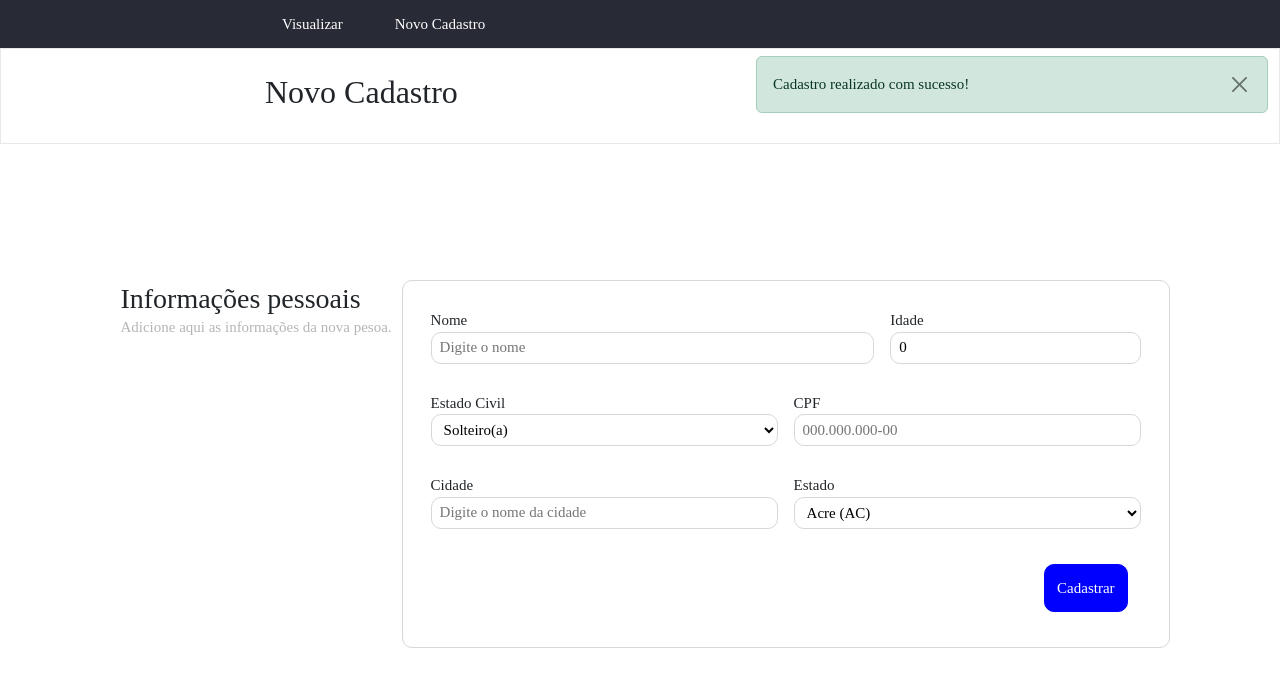
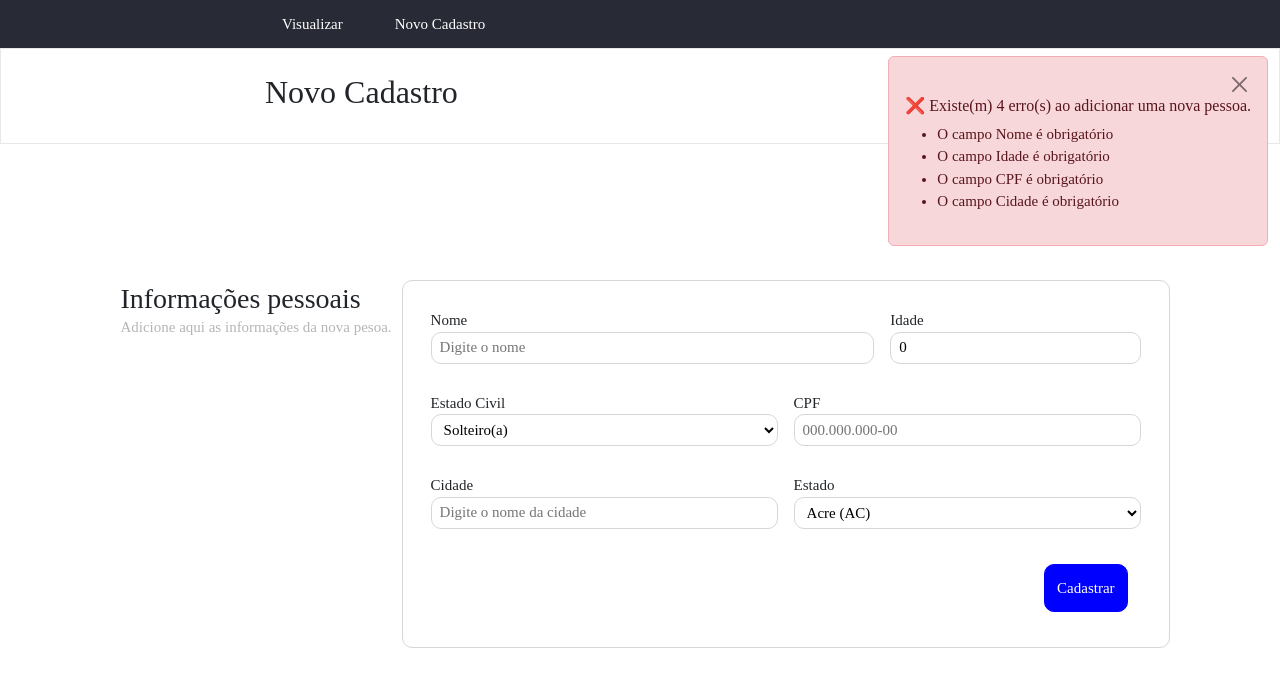
Before and after one commit to jnunes-ds/softwrap-test, a Next.js app: page /NewRegister in a window 1280 px wide. Both pictures are taken after a click on the button "Cadastrar". Shown: the top 686 px of the page. Built offline with nearby package versions, Linux system fonts and the light colour scheme; no server answers.

Commit message:
Alerts estilizados, desmiss automático após 5s

```diff
--- a/src/pages/NewRegister.tsx
+++ b/src/pages/NewRegister.tsx
@@ -1,4 +1,4 @@
-import { Fragment, useState } from "react";
+import { Fragment, useState, useEffect } from "react";
 import styled from "styled-components";
 import Button from '../components/Button';
 import { IRegisters } from '../types/IRegister';
@@ -21,8 +21,6 @@ export default function (){
     const [showDangerAlert, setShowDangerAlert] = useState(false);
     const [showSuccessAlert, setShowSuccessAlert] = useState(false);
 
-    const ref = firestore.collection("tabela");
-
     function sendPost(){
         let checkInputs = checkInputValues();
 
@@ -34,6 +32,8 @@ export default function (){
         const newRegister = createNewRegister();
 
         postNewRegister(newRegister);
+
+        setShowSuccessAlert(true);
 
         cleanInputs();
 
@@ -88,9 +88,11 @@ export default function (){
         (!cpf || cpf == '') && numberOfErrors++;
         (!city || city == '') && numberOfErrors++;
 
+        (numberOfErrors == 0) && setShowDangerAlert(false);
+
         return (
             <>
-                <h6>Existe(m) {numberOfErrors} erro(s) ao adicionar uma nova pessoa.</h6>
+                <h6> ❌ Existe(m) {numberOfErrors} erro(s) ao adicionar uma nova pessoa.</h6>
                 <ul>
 
                     {(!name || name == '') && <li>O campo Nome é obrigatório</li>}
@@ -102,6 +104,19 @@ export default function (){
             </>
         );
     }
+
+    useEffect(() => {
+        if(showDangerAlert){
+            setTimeout(() => {
+                setShowDangerAlert(false);
+            }, 5000)
+        }
+        if(showSuccessAlert){
+            setTimeout(() => {
+                setShowSuccessAlert(false);
+            }, 5000)
+        }
+    }, [showDangerAlert, showSuccessAlert]);
 
 
     return (
@@ -116,19 +131,21 @@ export default function (){
                     className="alert dangerAlert"
                     variant="danger"
                    >
-                        <DangerAlertContent/>
+                       <div>
                         <button
                             type="button"
                             className="btn-close"
                             aria-label="Close alert"
                             onClick={() => setShowDangerAlert(false)}
                         ></button>
+                        </div>
+                        <DangerAlertContent/>
                     </Alert>
                 }
                 {
                     showSuccessAlert
                     && <Alert className="alert successAlert" variant="success">
-                            Cadastro realizado com sucesso!
+                            ✅ Cadastro realizado com sucesso!
                             <div>
                                 <button
                                     type="button"
@@ -243,7 +260,7 @@ export default function (){
                                     bgHover: 'green',
                                     borderHover: '1px solid green'
                                 }}
-                                onClick={() => setShowSuccessAlert(true)}
+                                onClick={sendPost   }
                                 name="Cadastrar"
                             />
                         </div>
```
